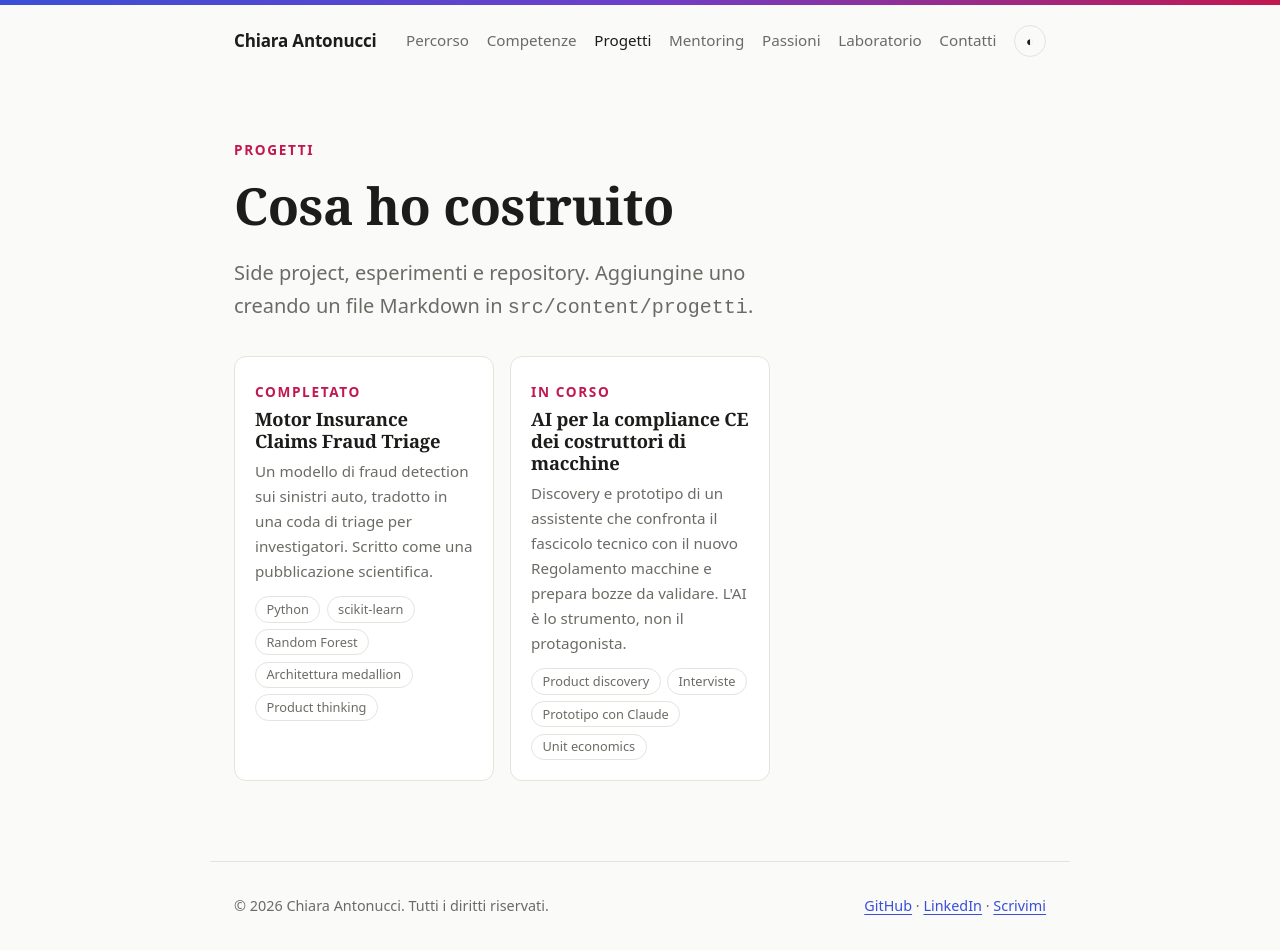
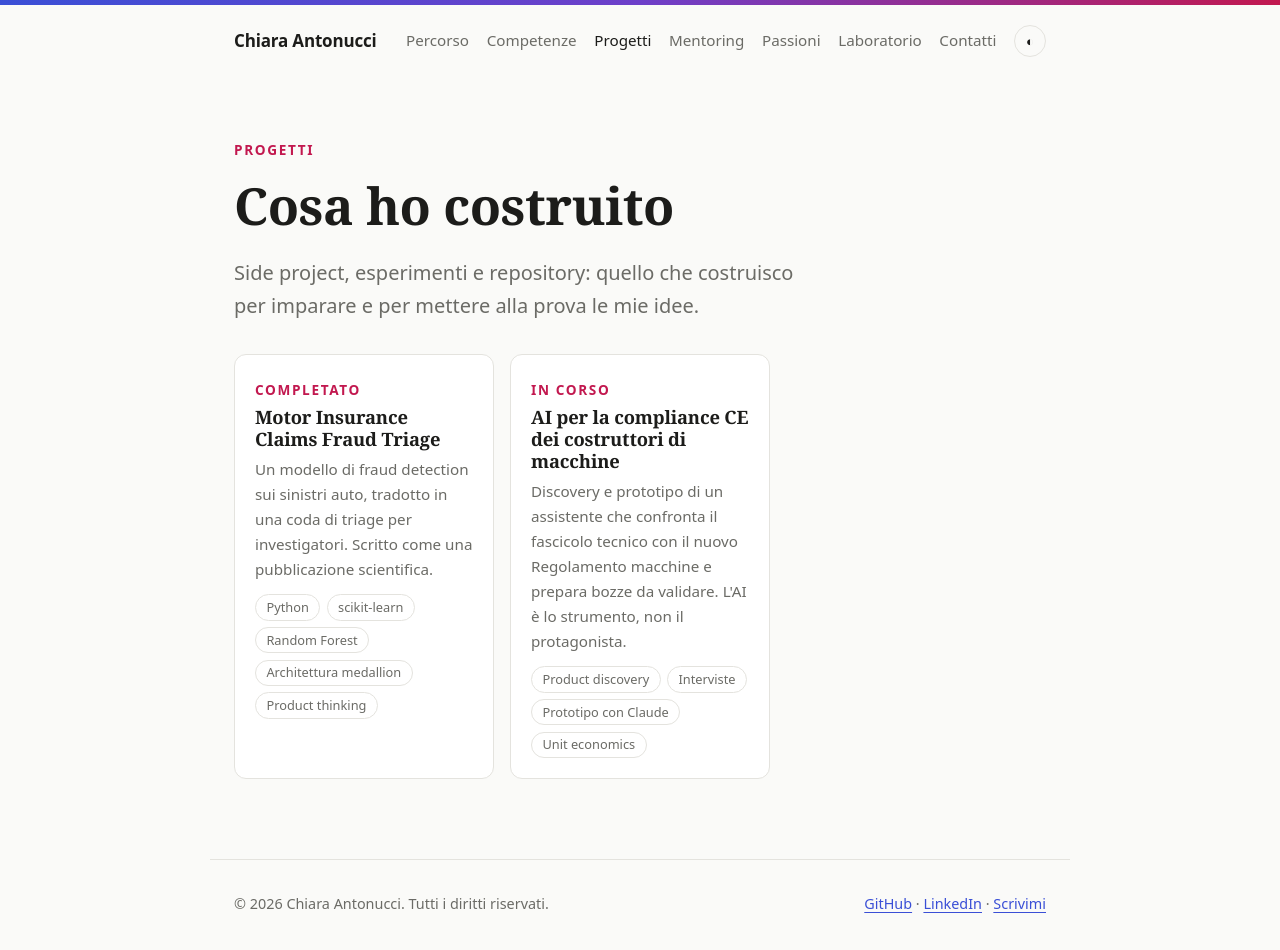
Before and after one commit to ntnchr11/ntnchr11.github.io, an Astro site: page /progetti in a window 1280 px wide. Built offline with nearby package versions, Linux system fonts and the light colour scheme; Astro itself is replaced by a stand-in of ours.

Commit message:
Progetti: tolgo la nota tecnica visibile ai visitatori
Co-Authored-By: Claude Sonnet 5.5 <noreply@anthropic.com>
Claude-Session: https://claude.ai/code/session_01VY4micdcKg4rocUTNfRRDx

```diff
--- a/src/pages/progetti/index.astro
+++ b/src/pages/progetti/index.astro
@@ -7,7 +7,7 @@ const progetti = (await getCollection('progetti')).sort((a, b) => a.data.ordine
 <Base titolo="Progetti">
   <p class="eyebrow">Progetti</p>
   <h1>Cosa ho costruito</h1>
-  <p class="lead">Side project, esperimenti e repository. Aggiungine uno creando un file Markdown in <code>src/content/progetti</code>.</p>
+  <p class="lead">Side project, esperimenti e repository: quello che costruisco per imparare e per mettere alla prova le mie idee.</p>
   <div class="grid" style="margin-top:2rem">
     {progetti.map((p) => (
       <a class="card" href={`${base}/progetti/${p.id}`} style="text-decoration:none;color:inherit">
```
